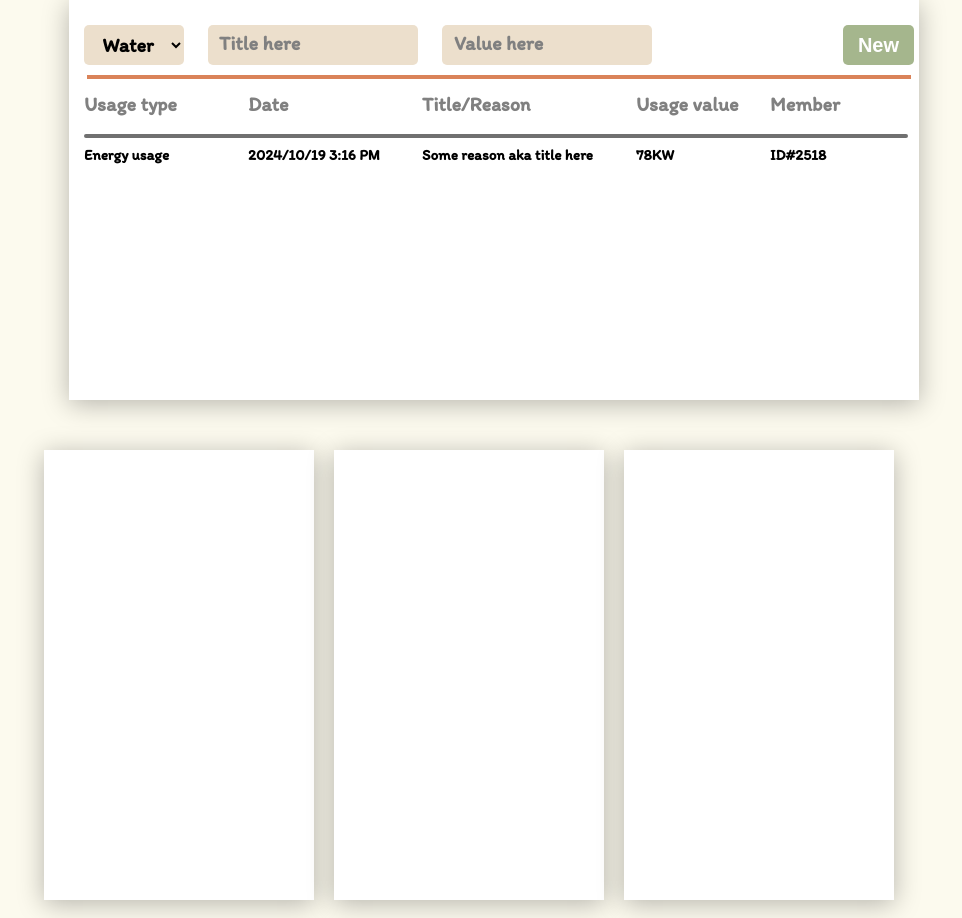
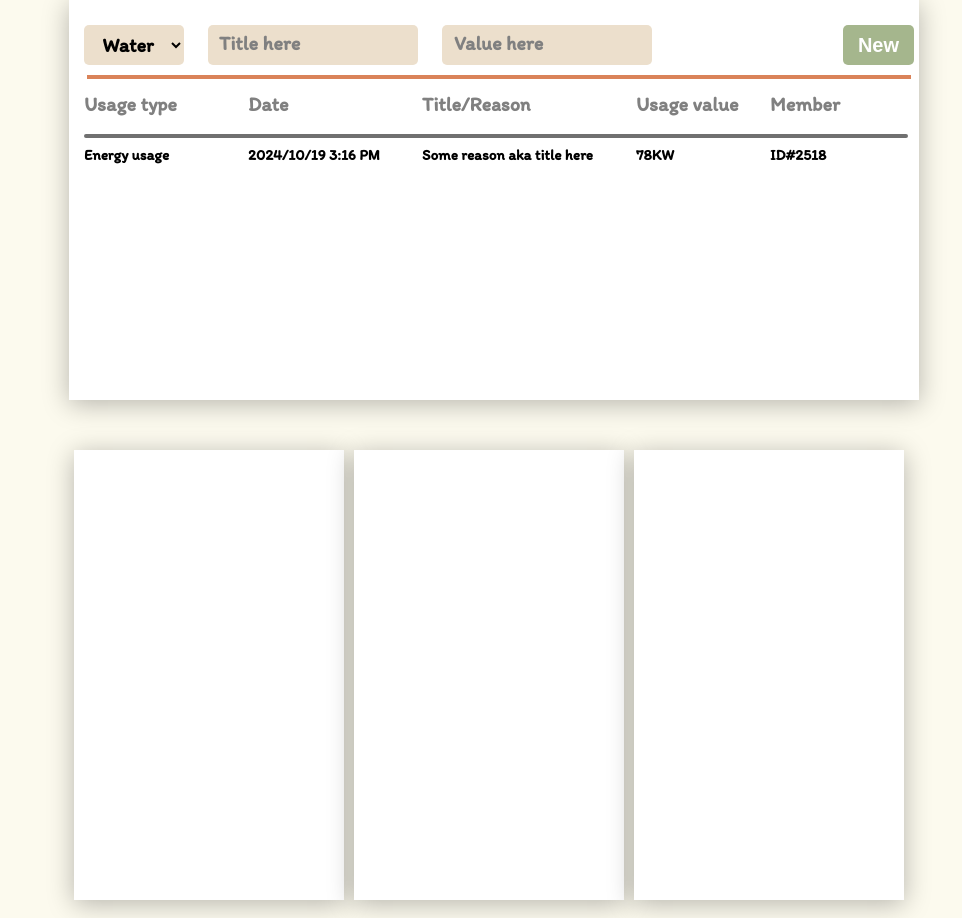
Before and after one commit to sabuka-dumbo/GreenGuard, a Django app: page / in a window 1280 px wide. Shown: the part 950-1868 px from the top of the page, without its empty margins (296-1258 px from the left). Run offline with Django 5.2, Linux system fonts and the light colour scheme; data comes from the database, SQL or seed files in the repository.

Commit message:
Nov 17, 2024, 11:38 AM

```diff
--- a/greenguard/gg/static/css/styles.css
+++ b/greenguard/gg/static/css/styles.css
@@ -370,12 +370,14 @@
     position: relative;
     top: 0;
     left: 0;
-    width: 100%;
+    width: 850px;
     height: max-content;
     margin-top: 50px;
+    margin-left: 50px;
     display: flex;
     justify-content: center;
     align-items: center;
+    justify-self: center;
 }
 
 .recycle_card {
@@ -383,13 +385,10 @@
     top: 0;
     left: 0;
     width: 270px;
-    margin-left: 17px;
-    margin-right: 17px;
+    margin-right: 10px;
     height: 450px;
     background-color: #FFFFFF;
-    display: flexbox;
-    margin-right: 10px;
-    margin-left: 10px;
+    display: flex;
     box-shadow: 0px 4px 25px rgba(0, 0, 0, 0.281);
 }
 
```
